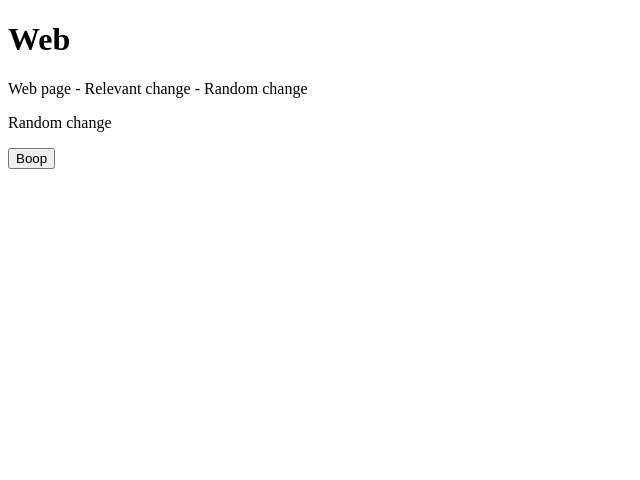
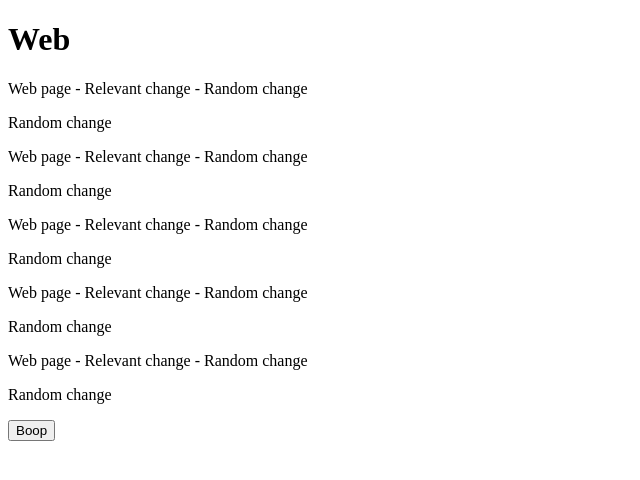
Before and after one commit to saqirmdevx/semantic-test-versioning, a Next.js app in the folder apps/web/: page / in a window 1280 px wide. Shown: the top 480 px of the page, without its empty margins (0-640 px from the left). Built offline with nearby package versions, Linux system fonts and the light colour scheme.

Commit message:
enh: Another update

```diff
--- a/apps/web/app/page.tsx
+++ b/apps/web/app/page.tsx
@@ -6,6 +6,14 @@ export default function Page() {
       <Header text='Web' />
       <p>Web page - Relevant change - Random change</p>
       <p> Random change </p>
+      <p>Web page - Relevant change - Random change</p>
+      <p> Random change </p>
+      <p>Web page - Relevant change - Random change</p>
+      <p> Random change </p>
+      <p>Web page - Relevant change - Random change</p>
+      <p> Random change </p>
+      <p>Web page - Relevant change - Random change</p>
+      <p> Random change </p>
       <Button />
     </>
   );
```
